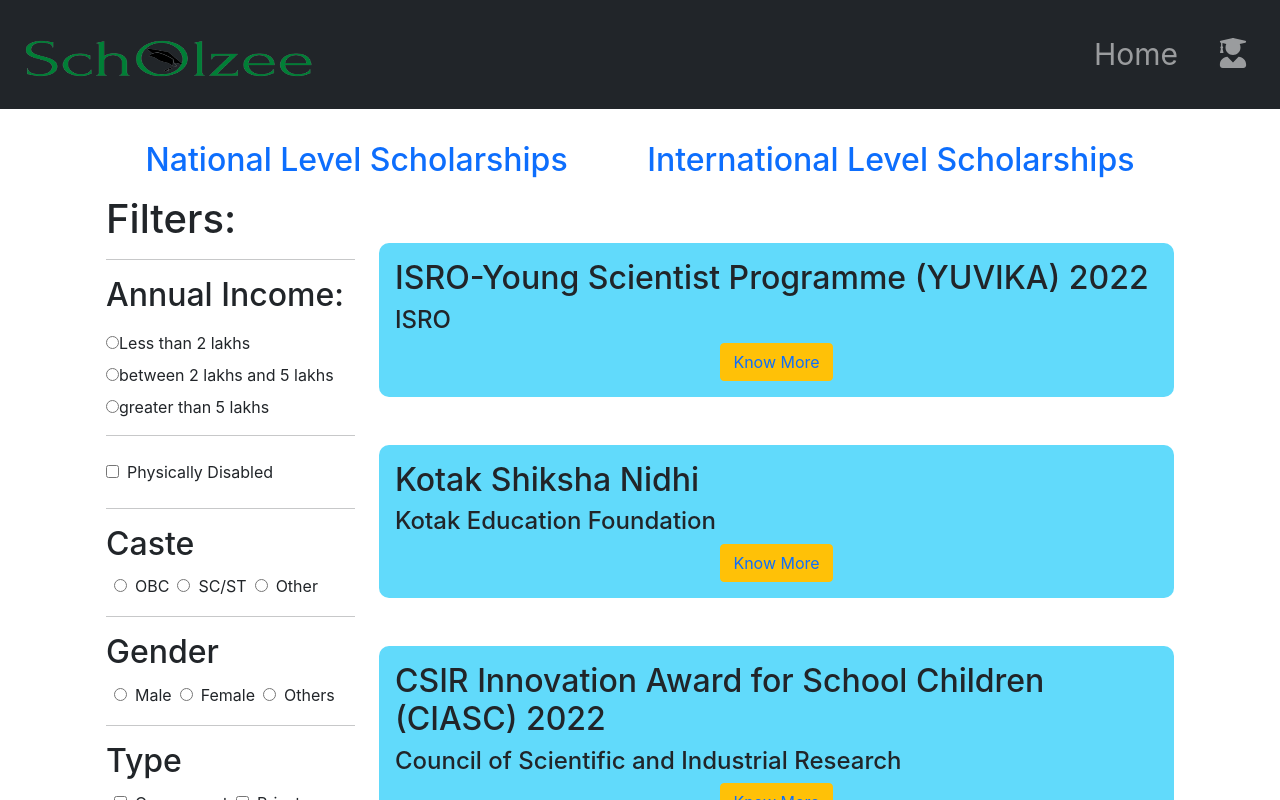
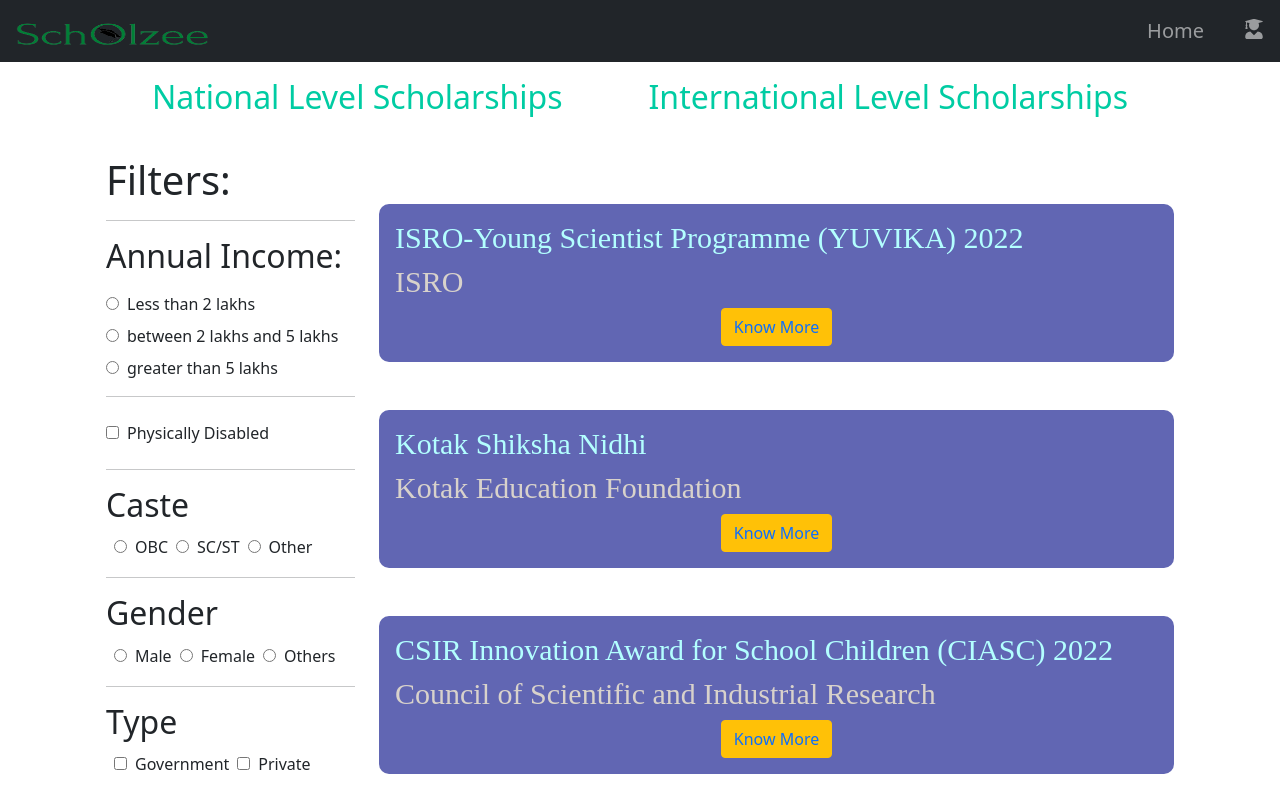
Before and after one commit to Danush2003/sih, a React (Create React App) app: page /scholarship/prenational in a window 1280 px wide. Shown: the top 800 px of the page. Built offline with nearby package versions, Linux system fonts and the light colour scheme.

Commit message:
beauty changes

```diff
--- a/src/App.css
+++ b/src/App.css
@@ -12,3 +12,9 @@
 .btn {
   text-decoration: none;
 }
+.filter {
+  mask-position: fixed;
+}
+.link {
+  color: white;
+}
--- a/src/App.js
+++ b/src/App.js
@@ -10,26 +10,26 @@
 function App() {
   return (
     <div>
-      <nav className="navbar navbar-expand-sm navbar-dark bg-dark p-4 mb-4">
-        <NavLink className="navbar-brand" to="">
+      <nav className="navbar navbar-expand-sm navbar-dark bg-dark p-2 mb-2">
+        <NavLink className="navbar-brand mx-2" to="">
           <img
             src={Logo}
             alt=""
             className="logo"
-            width="300px"
-            height="50px"
+            width="200px"
+            height="30px"
           ></img>
         </NavLink>
         <div className="collapse navbar-collapse d-flex justify-content-end">
           <ul className="navbar-nav">
             <li className="nav-item mx-4">
-              <NavLink className="nav-link" to="" style={{ fontSize: 30 }}>
+              <NavLink className="nav-link" to="" style={{ fontSize: 20 }}>
                 Home
               </NavLink>
             </li>
 
             <li className="nav-item">
-              <NavLink className="nav-link py-1" to="" style={{ fontSize: 30 }}>
+              <NavLink className="nav-link py-1" to="" style={{ fontSize: 20 }}>
                 {" "}
                 <FaUserGraduate />{" "}
               </NavLink>
--- a/src/components/Home.js
+++ b/src/components/Home.js
@@ -9,7 +9,15 @@
         <Carousel.Item>
           <img
             className="d-block w-100"
-            height="600px"
+            height="400px"
+            src="https://4f7fdkogwz-flywheel.netdna-ssl.com/sammamish/wp-content/uploads/sites/7/2020/05/GraduationHatsThrownIntoTheAir-1400x891-1.jpg"
+            alt=""
+          />
+        </Carousel.Item>
+        <Carousel.Item>
+          <img
+            className="d-block w-100"
+            height="400px"
             src="https://www.aspireabroadstudies.com/protected/images/news/1632483109gQkNiVR2FqucyfdScNsgkgpSlz1NXLmvlXVajXAlX1YWWhSxXrdGfnCHkasWAlOstjgIG5m0+RCrxFwwslCWQ5o18+QNuervXjLg39GeOpksQpqV0cL9VAML72l+VLx3P_7wuX5YT30z8W2USWFm9f5I2QEFoU134W7fg812I2pXBJvRrepUSFT_Q0Z1jLT2gfeTzVztDIMvin67v.jfif"
             alt=""
           />
@@ -17,15 +25,7 @@
         <Carousel.Item>
           <img
             className="d-block w-100"
-            height="600px"
-            src="https://4f7fdkogwz-flywheel.netdna-ssl.com/sammamish/wp-content/uploads/sites/7/2020/05/GraduationHatsThrownIntoTheAir-1400x891-1.jpg"
-            alt=""
-          />
-        </Carousel.Item>
-        <Carousel.Item>
-          <img
-            className="d-block w-100"
-            height="600px"
+            height="400px"
             src="https://wie.ieee.org/wp-content/uploads/2018/02/SCHOLARSHIPS.jpg"
             alt=""
           />
@@ -33,7 +33,7 @@
         <Carousel.Item>
           <img
             className="d-block w-100"
-            height="600px"
+            height="400px"
             src="https://cdn.uconnectlabs.com/wp-content/uploads/sites/28/2018/02/study-abroad.png"
             alt=""
           />
@@ -94,7 +94,11 @@
                 src="https://cdn-icons-png.flaticon.com/128/1086/1086933.png"
                 style={{ width: "20px", marginRight: "2px" }}
               ></img>
-              <Link className="nav-link" to="scholarship">
+              <Link
+                style={{ textDecoration: "none" }}
+                className="link"
+                to="scholarship"
+              >
                 Search
               </Link>
             </button>
@@ -121,7 +125,13 @@
                 src="https://cdn-icons-png.flaticon.com/128/1086/1086933.png"
                 style={{ width: "20px", marginRight: "2px" }}
               ></img>
-              Search
+              <Link
+                style={{ textDecoration: "none" }}
+                className="link"
+                to="scholarship"
+              >
+                Search
+              </Link>
             </button>
           </div>
         </div>
@@ -146,7 +156,13 @@
                 src="https://cdn-icons-png.flaticon.com/128/1086/1086933.png"
                 style={{ width: "20px", marginRight: "2px" }}
               ></img>
-              Search
+              <Link
+                style={{ textDecoration: "none" }}
+                className="link"
+                to="scholarship"
+              >
+                Search
+              </Link>
             </button>
           </div>
         </div>
--- a/src/components/preintern.js
+++ b/src/components/preintern.js
@@ -52,9 +52,9 @@
     },
   ];
   return (
-    <div className="container">
+    <div className="container mt-4">
       <div className="row">
-        <div className=" filter col-sm-3">
+        <div className="filter col-sm-3">
           <h1>Filters:</h1>
           <hr />
           <h2>Exams:</h2>
@@ -106,9 +106,28 @@
         </div>
         <div className="col-sm-9">
           {list.map((obj, index) => (
-            <div className="card card-body mt-5 mx-auto d-block w-100">
-              <h2>{obj.title}</h2>
-              <h4>{obj.authority}</h4>
+            <div
+              style={{ backgroundColor: "#6166B3" }}
+              className="card card-body mt-5 mx-auto d-block w-100"
+            >
+              <h2
+                style={{
+                  fontFamily: "serif",
+                  fontSize: "30px",
+                  color: "#b3ffff",
+                }}
+              >
+                {obj.title}
+              </h2>
+              <h4
+                style={{
+                  fontFamily: "serif",
+                  fontSize: "30px",
+                  color: "#D8D2CB",
+                }}
+              >
+                {obj.authority}
+              </h4>
               <button className="btn btn-warning d-flex mx-auto">
                 <a
                   style={{ textDecoration: "none" }}
--- a/src/components/prenational.js
+++ b/src/components/prenational.js
@@ -57,7 +57,7 @@
     },
   ];
   return (
-    <div className="container">
+    <div className="container mt-4">
       <div className="row">
         <div className=" filter col-sm-3">
           <h1>Filters:</h1>
@@ -65,7 +65,7 @@
 
           <h2>Annual Income:</h2>
           <input
-            className="mt-2"
+            className="mt-2 me-2"
             type="radio"
             name="income"
             id="below 2"
@@ -75,17 +75,17 @@
           </label>
           <br />
           <input
-            className="mt-2"
+            className="mt-2 me-2"
             type="radio"
             name="income"
             id="2 to 5"
           ></input>
-          <label className="mt-2" htmlFor="2 to 5">
+          <label className="mt-2 " htmlFor="2 to 5">
             between 2 lakhs and 5 lakhs
           </label>
           <br></br>
           <input
-            className="mt-2"
+            className="mt-2 me-2"
             type="radio"
             name="income"
             id="greater than 5"
@@ -124,9 +124,28 @@
         </div>
         <div className="col-sm-9">
           {list.map((obj, index) => (
-            <div className="card card-body mt-5 mx-auto d-block w-100">
-              <h2>{obj.title}</h2>
-              <h4>{obj.authority}</h4>
+            <div
+              style={{ backgroundColor: "#6166B3" }}
+              className="card card-body mt-5 mx-auto d-block w-100"
+            >
+              <h2
+                style={{
+                  fontFamily: "serif",
+                  fontSize: "30px",
+                  color: "#b3ffff",
+                }}
+              >
+                {obj.title}
+              </h2>
+              <h4
+                style={{
+                  fontFamily: "serif",
+                  fontSize: "30px",
+                  color: "#D8D2CB",
+                }}
+              >
+                {obj.authority}
+              </h4>
               <button className="btn btn-warning d-flex mx-auto">
                 <a
                   style={{ textDecoration: "none" }}
--- a/src/components/scholarship.js
+++ b/src/components/scholarship.js
@@ -13,12 +13,16 @@
             <ul className=" list nav nav-pills">
               <li className="nav-item">
                 <Link className="nav-link" to="prenational">
-                  <h2>National Level Scholarships</h2>
+                  <h2 style={{ color: "#00cca3" }}>
+                    National Level Scholarships
+                  </h2>
                 </Link>
               </li>
               <li className="nav-item">
                 <Link className="nav-link" to="preintern">
-                  <h2>International Level Scholarships</h2>
+                  <h2 style={{ color: "#00cca3" }}>
+                    International Level Scholarships
+                  </h2>
                 </Link>
               </li>
             </ul>
--- a/src/index.css
+++ b/src/index.css
@@ -1,22 +1,9 @@
-body {
-  margin: 0;
-  font-family: -apple-system, BlinkMacSystemFont, "Segoe UI", "Roboto", "Oxygen",
-    "Ubuntu", "Cantarell", "Fira Sans", "Droid Sans", "Helvetica Neue",
-    sans-serif;
-  -webkit-font-smoothing: antialiased;
-  -moz-osx-font-smoothing: grayscale;
-}
-
-code {
-  font-family: source-code-pro, Menlo, Monaco, Consolas, "Courier New",
-    monospace;
-}
 .card {
   margin: 20px;
   width: 50rem;
   margin-left: 40px;
   margin-right: 40px;
-  transition: 1s;
+  transition: 500ms;
   box-shadow: 2cm;
 }
 
```
